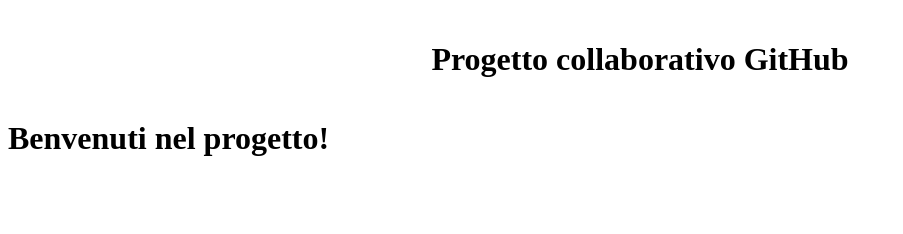
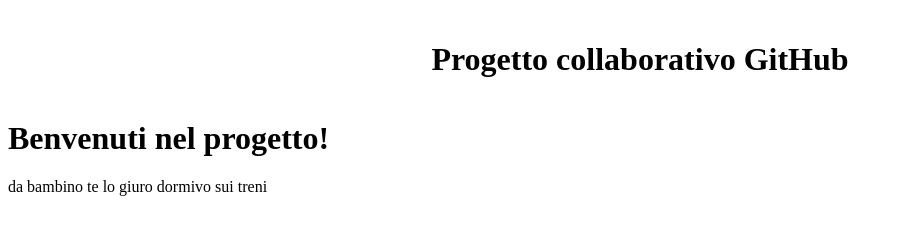
Before and after one commit to CRIchiav/ProgettoChiavetta, a plain HTML site: page index.html in a window 1280 px wide. Shown: the whole page, without its empty margins (0-903 px from the left). Drawn offline with Linux system fonts and the light colour scheme.

Commit message:
Update index.html

```diff
--- a/index.html
+++ b/index.html
@@ -16,7 +16,9 @@
     <main>
         <h1>Benvenuti nel progetto!</h1>
     </main>
-
+    <footer>
+        <p>da bambino te lo giuro dormivo sui treni</p>
+    </footer>
 
 </body>
 
```
